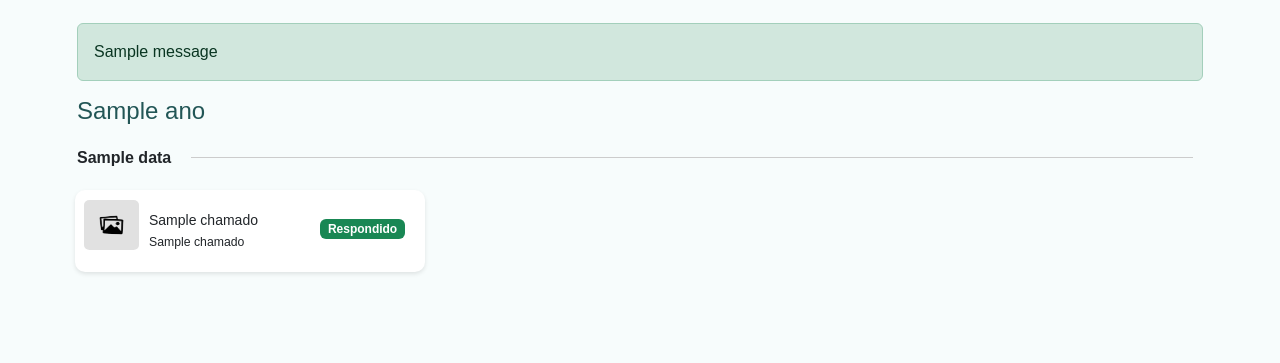
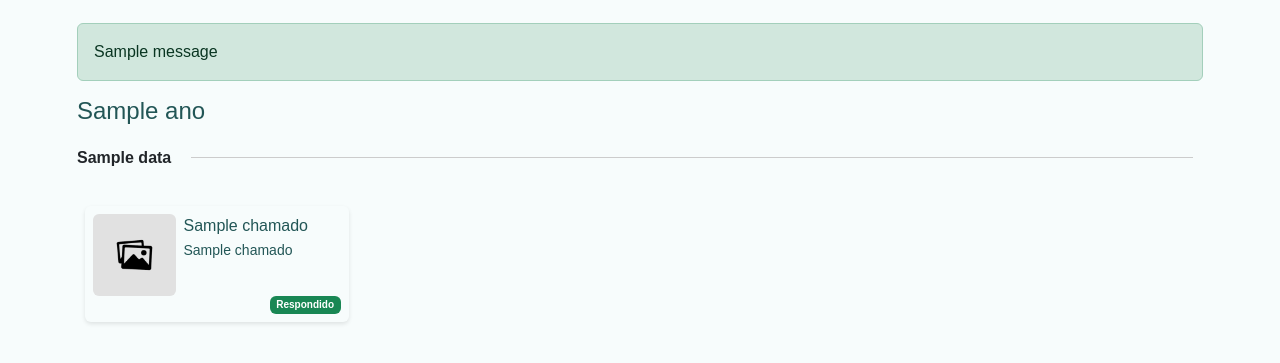
Before and after one commit to RyanKayki/Grupo1_TCC, a Flask app: template adm/templates/listaChamados.html in a window 1280 px wide. Shown: the part 161-524 px from the top of the page. Run offline with Flask 3, Linux system fonts and the light colour scheme; the template is opened without the code that fills it: most values are stand-ins (such as "Sample title", 1, 10 or a date in 2020); one stand-in notice (Sample message) is shown.

Commit message:
finalização do sistema de filtros. Início da edição da tela de detalhes.

```diff
--- a/adm/adm.py
+++ b/adm/adm.py
@@ -195,6 +195,9 @@ def chamadoSalas(idArea):
     cursor.execute(query, (idArea,))
     locais = cursor.fetchall()
 
+    if not locais:
+        flash(f"Nenhum local encontrado nessa área.", "info")
+
     resultados = []
     for local in locais:
             print(local)
@@ -205,7 +208,7 @@ def chamadoSalas(idArea):
                 'listaLocais': lista_locais
             })
     query = """
-    SELECT nomeArea FROM area WHERE idArea = %s
+    SELECT idArea, nomeArea FROM area WHERE idArea = %s
     """
 
     cursor.execute(query, (idArea,))
@@ -225,6 +228,9 @@ def chamadosItens():
 
     cursor.execute(query)
     itens = cursor.fetchall()
+    if not itens:
+        flash(f"Nenhum item encontrado.", "info")
+
     conexao.close()
 
     return render_template("chamadosItens.html", title="Lista de salas", itens=itens, login=True)
@@ -712,7 +718,7 @@ def registroChamado():
             cursor = conexao.cursor(dictionary=True)
 
             query = """
-                SELECT c.descChamado, c.dataChamado, u.nomeUsuario, l.nomeLocal, i.nomeItem, c.imgChamado, s.nomeStatus
+                SELECT c.idChamado, c.descChamado, c.dataChamado, u.nomeUsuario, l.nomeLocal, i.nomeItem, c.imgChamado, s.nomeStatus
                 FROM chamado c
                 JOIN usuario u ON c.idUsuario = u.idUsuario
                 JOIN local l ON c.idLocal = l.idLocal
@@ -764,7 +770,7 @@ def filtrarChamados(filtro, valor):
             if filtro == "item":
 
                 query = """
-                    SELECT c.descChamado, c.dataChamado, u.nomeUsuario, l.nomeLocal, i.nomeItem, c.imgChamado, s.nomeStatus
+                    SELECT c.idChamado, c.descChamado, c.dataChamado, u.nomeUsuario, l.nomeLocal, i.nomeItem, c.imgChamado, s.nomeStatus
                     FROM chamado c
                     JOIN usuario u ON c.idUsuario = u.idUsuario
                     JOIN local l ON c.idLocal = l.idLocal
@@ -781,7 +787,7 @@ def filtrarChamados(filtro, valor):
             elif filtro == "local":
 
                 query = """
-                    SELECT c.descChamado, c.dataChamado, u.nomeUsuario, l.nomeLocal, i.nomeItem, c.imgChamado, s.nomeStatus
+                    SELECT c.idChamado, c.descChamado, c.dataChamado, u.nomeUsuario, l.nomeLocal, i.nomeItem, c.imgChamado, s.nomeStatus
                     FROM chamado c
                     JOIN usuario u ON c.idUsuario = u.idUsuario
                     JOIN local l ON c.idLocal = l.idLocal
@@ -799,7 +805,7 @@ def filtrarChamados(filtro, valor):
             elif filtro == "status":
 
                 query = """
-                    SELECT c.descChamado, c.dataChamado, u.nomeUsuario, l.nomeLocal, i.nomeItem, c.imgChamado, s.nomeStatus
+                    SELECT c.idChamado, c.descChamado, c.dataChamado, u.nomeUsuario, l.nomeLocal, i.nomeItem, c.imgChamado, s.nomeStatus
                     FROM chamado c
                     JOIN usuario u ON c.idUsuario = u.idUsuario
                     JOIN local l ON c.idLocal = l.idLocal
@@ -824,7 +830,7 @@ def filtrarChamados(filtro, valor):
                 valor = session.get('idUsuario')
 
                 query = """
-                    SELECT c.descChamado, c.dataChamado, u.nomeUsuario, l.nomeLocal, i.nomeItem, c.imgChamado, s.nomeStatus
+                    SELECT c.idChamado, c.descChamado, c.dataChamado, u.nomeUsuario, l.nomeLocal, i.nomeItem, c.imgChamado, s.nomeStatus
                     FROM chamado c
                     JOIN usuario u ON c.idUsuario = u.idUsuario
                     JOIN local l ON c.idLocal = l.idLocal
@@ -924,11 +930,70 @@ def data_formatada(data):
 
     return f"{dia_semana}, {dia} de {mes}"
 
+################### PESQUISAS ###############################
+#Função de pesquisar locais
+@adm_blueprint.route('/pesquisaLocal/<idArea>', methods=['POST'])
+def pesquisaLocal(idArea):
+    termo = request.form.get('termo')
+    conexao = conecta_database()
+    cursor = conexao.cursor(dictionary=True)
 
-#Função de pesquisa
-@adm_blueprint.route('/pesquisa', methods=['post'])
+    query = """
+        SELECT c.nomeCategoria, GROUP_CONCAT(l.nomeLocal SEPARATOR ', ') AS listaLocais
+        FROM categoria c
+        JOIN local l ON c.idCategoria = l.idCategoria
+        WHERE l.nomeLocal LIKE %s AND l.idArea = %s
+        GROUP BY c.nomeCategoria;
+    """
+    # Adiciona '%' ao redor do termo para realizar a busca com LIKE
+    cursor.execute(query, ('%' + termo + '%', idArea,))
+    locais = cursor.fetchall()
+
+    if not locais:
+        flash(f"Nenhum local encontrado nessa área.", "info")
+
+    resultados = []
+    for local in locais:
+        lista_locais = local['listaLocais'].split(", ")
+        resultados.append({
+            'nomeCategoria': local['nomeCategoria'],
+            'listaLocais': lista_locais
+        })
+
+    query = """
+    SELECT idArea, nomeArea FROM area WHERE idArea = %s
+    """
+
+    cursor.execute(query, (idArea,))
+    area = cursor.fetchone()
+
+    cursor.close()
+    conexao.close()
+
+    return render_template("chamadoSalas.html", title="Lista de salas", locais=resultados, area=area, login=True)
+
+
+#Função de pesquisar item
+@adm_blueprint.route('/pesquisaItem', methods=['POST'])
 def pesquisa():
-    pass
+    termo = request.form.get('termo')
+    conexao = conecta_database()
+    cursor = conexao.cursor(dictionary=True)
+    query = """
+        SELECT i.idItem, i.nomeItem
+        FROM item i
+        WHERE i.nomeItem LIKE %s;
+        """
+
+    # Adiciona '%' ao redor do termo para realizar a busca com LIKE
+    cursor.execute(query, ('%' + termo + '%',))
+    itens = cursor.fetchall()
+
+    if not itens:
+        flash(f"Nenhum item encontrado.", "info")
+
+    return render_template("chamadosItens.html", title="Lista de salas", itens=itens, login=True)
+
 
 #Salvar foto do Usuario
 @adm_blueprint.route('/img/usuarios/<path:filename>')
--- a/adm/templates/chamadoDetalhes.html
+++ b/adm/templates/chamadoDetalhes.html
@@ -6,7 +6,7 @@
     <a href="#" onclick="history.back(); return false;">
         <img src="{{ url_for('static', filename='img/back-arrow.png') }}" alt="Voltar" class="icone-voltar">
     </a>
-    <h2 class="titulo-chamado">Chamado</h2>
+    <h2 class="titulo-chamado">{{ chamado['nomeItem'] }}</h2>
 
     <div class="chamado-detalhes">
         <img
--- a/adm/templates/listaChamados.html
+++ b/adm/templates/listaChamados.html
@@ -29,28 +29,30 @@
 
             <div class="row">
                 {% for chamado in chamados %}
-                    <div class="box">
-                        <div class="box-details">
+                <a href="/chamadoDetalhes/{{chamado['idChamado']}}" class="text-decoration-none d-flex col-12 col-md-3 mx-2 my-3 align-items-center justify-content-between" style="color: #225656">
+                    <div class="d-flex flex-column w-100 rounded p-2 justify-content-center align-items-end" style="box-shadow: 0px 2px 4px rgba(0, 0, 0, 0.1);">
+                        <div class="d-flex">
                             {% set placeholder_image = url_for('adm.serve_imageApp', filename='ImagemIcon.png') %}
                             {% if chamado.imgChamado %}
                                 <img
                                     src="{{ url_for('adm.serve_image', filename=chamado.imgChamado) }}"
-                                    class="chamado-imagem"
+                                    class="col-4 rounded" style="background-color: #e1e1e1;"
                                     onerror="this.onerror=null; this.src='{{ placeholder_image }}';">
                             {% else %}
-                                <img src="{{ placeholder_image }}" alt="Imagem placeholder" class="chamado-imagem">
+                                <img src="{{ placeholder_image }}" alt="Imagem placeholder" class="col-4 rounded" style="background-color: #e1e1e1;">
                             {% endif %}
-                            <div class="box-text">{{ chamado['nomeItem'] }}<br><small>{{ chamado['nomeLocal'] }}</small></div>
+                            <div class="col-8 ms-2 fs-6">{{ chamado['nomeItem'] }}<br><small>{{ chamado['nomeLocal'] }}</small></div>
                         </div>
                         <span class="badge
                                     {% if chamado.nomeStatus == 'Não Respondido' %} bg-danger
                                     {% elif chamado.nomeStatus == 'Respondido' %} bg-success
                                     {% else %} bg-primary
                                     {% endif %}
-                                    float-end mb-1">
+                                    py-1" style="font-size: 10px;">
                                     {{ chamado.nomeStatus }}
-                                </span>
+                        </span>
                     </div>
+                </a>
                 {% endfor %}
             </div>
         {% endfor %}
@@ -94,38 +96,9 @@
         margin-bottom: 20px;
     }
 
-    .box {
-        background-color: white;
-        width: 350px;
-        border-radius: 10px;
-        padding: 20px;
-        box-shadow: 0px 2px 4px rgba(0, 0, 0, 0.1);
-        display: flex;
-        align-items: center;
-        justify-content: space-between;
-        margin-bottom: 10px;
-        margin-left: 10px;
-        margin-right: 10px;
-    }
-
-    .box img {
-        width: 55px;
-        height: 50px;
-        border-radius: 10%;
-        background-color: #e1e1e1;
-        margin-right: 10px;
-        margin-left: -11px;
-        margin-top: -11px;
-    }
-
     .box-details {
         display: flex;
         align-items: center;
-    }
-
-    .box-text {
-        font-size: 14px;
-        margin-right: 10px;
     }
 
     .box-status {
```
Also changed, not shown: adm/templates/chamadoSalas.html (+17 -7 lines), adm/templates/chamadosItens.html (+16 -5 lines).
